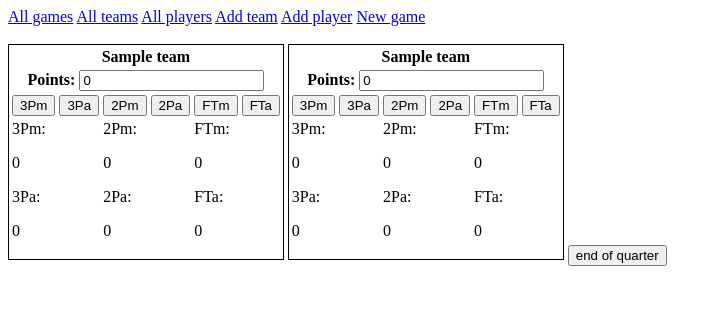
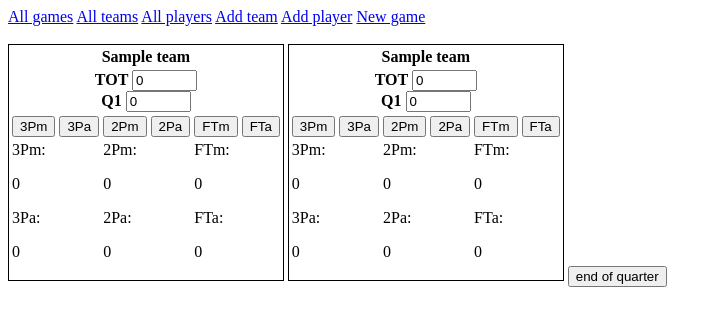
Before and after one commit to TomaszBinkiewicz/basketball_game, a Django app: page /game/1/1 in a window 1280 px wide. Shown: the top 326 px of the page, without its empty margins (0-722 px from the left). Run offline with Django 3.2, Linux system fonts and the light colour scheme; tables that the repository leaves empty hold one stand-in row (Sample ...).

Commit message:
game_total_score

```diff
--- a/basketball_game/basketball_game_app/static/js/game.js
+++ b/basketball_game/basketball_game_app/static/js/game.js
@@ -5,6 +5,8 @@ $(document).ready(()=>{
     let team_away = $("div#div_team2");
     let team_home_score = team_home.find("#team_home_score");
     let team_away_score = team_away.find("#team_away_score");
+    let team_home_score_total = team_home.find("#team_home_score_total");
+    let team_away_score_total = team_away.find("#team_away_score_total");
     let buttons_home = team_home.find("button");
     let buttons_away = team_away.find("button");
     team_home_score.val(0);
@@ -13,9 +15,15 @@ $(document).ready(()=>{
     buttons_home.on("click", function(event){
         event.preventDefault();
         let home_score = parseInt(team_home_score.val());
+        let home_score_total = parseInt(team_home_score_total.val());
+        if (isNaN(home_score_total)){
+            home_score_total = 0;
+        }
         let add = parseInt($(this).val());
         home_score += add;
+        home_score_total += add;
         team_home_score.val(home_score);
+        team_home_score_total.val(home_score_total);
         let class_name = this.className;
         let corresponding_field = $(this).parent().parent().next().find(`.${class_name}`);
         if (corresponding_field.length === 2) {
@@ -33,9 +41,15 @@ $(document).ready(()=>{
     buttons_away.on("click", function(event){
         event.preventDefault();
         let away_score = parseInt(team_away_score.val());
+        let away_score_total = parseInt(team_away_score_total.val());
+        if (isNaN(away_score_total)){
+            away_score_total = 0;
+        }
         let add = parseInt($(this).val());
         away_score += add;
+        away_score_total += add;
         team_away_score.val(away_score);
+        team_away_score_total.val(away_score_total);
         let class_name = this.className;
         let corresponding_field = $(this).parent().parent().next().find(`.${class_name}`);
         if (corresponding_field.length === 2) {
--- a/basketball_game/basketball_game_app/views.py
+++ b/basketball_game/basketball_game_app/views.py
@@ -99,10 +99,21 @@ class GameView(View):
 
     def get(self, request, pk, quarter):
         game = Games.objects.get(id=pk)
-        return render(request, 'basketball_game_app/game.html', context={'game_data': game})
+        team_home_score_total = request.session.get('team_home_score_total')
+        team_away_score_total = request.session.get('team_away_score_total')
+        if team_away_score_total is None or quarter == 1:
+            team_away_score_total = 0
+        if team_home_score_total is None or quarter == 1:
+            team_home_score_total = 0
+        print(team_away_score_total)
+        print(team_home_score_total)
+        return render(request, 'basketball_game_app/game.html',
+                      context={'game_data': game, 'quarter': quarter, 'team_home_score_total': team_home_score_total,
+                               'team_away_score_total': team_away_score_total})
 
     def post(self, request, pk, quarter):
         game = Games.objects.get(id=pk)
+        # quarter score
         team_home_score = request.POST.get('team_home_score')
         team_away_score = request.POST.get('team_away_score')
         if not (validate_positive_int(team_away_score) and validate_positive_int(team_home_score)):
@@ -110,6 +121,17 @@ class GameView(View):
             return self.get(request, pk, quarter)
         team_away_score = int(team_away_score)
         team_home_score = int(team_home_score)
+        # game score
+        team_home_score_total = request.POST.get('team_home_score_total')
+        team_away_score_total = request.POST.get('team_away_score_total')
+        if not (validate_positive_int(team_away_score_total) and validate_positive_int(team_home_score_total)):
+            print('tutaj')
+            return self.get(request, pk, quarter)
+        team_away_score_total = int(team_away_score_total)
+        team_home_score_total = int(team_home_score_total)
+        request.session['team_home_score_total'] = team_home_score_total
+        request.session['team_away_score_total'] = team_away_score_total
+
         new_quarter = Part()
         new_quarter.game = game
         new_quarter.name = quarter
@@ -118,6 +140,8 @@ class GameView(View):
         new_quarter.save()
         if quarter < 5:
             quarter += 1
+        if quarter > 4 and team_away_score_total != team_home_score_total:
+            return redirect('all-games')
         return redirect('game-view', pk, quarter)
 
 
--- a/basketball_game/templates/basketball_game_app/game.html
+++ b/basketball_game/templates/basketball_game_app/game.html
@@ -6,11 +6,16 @@
                 <table>
                     <tr>
                         <th colspan="3">{{ game_data.team_home }}</th>
+
                     </tr>
                     <tr>
                         <th colspan="3">
-                            <label>Points:
-                                <input type="text" id="team_home_score" name="team_home_score">
+                            <label>TOT
+                                <input size="5" type="text" id="team_home_score_total" name="team_home_score_total" readonly value="{{team_home_score_total}}">
+                            </label>
+                        <br>
+                            <label>{% if quarter < 5 %}Q{{ quarter }}{% else %}OT{% endif %}
+                                <input size="5" type="text" id="team_home_score" name="team_home_score" readonly>
                             </label>
                         </th>
                     </tr>
@@ -75,8 +80,12 @@
                     </tr>
                     <tr>
                         <th colspan="3">
-                            <label>Points:
-                                <input type="text" id="team_away_score" name="team_away_score">
+                            <label>TOT
+                                <input size="5" type="text" id="team_away_score_total" name="team_away_score_total" value="{{ team_away_score_total }}" readonly>
+                            </label>
+                        <br>
+                            <label>{% if quarter < 5 %}Q{{ quarter }}{% else %}OT{% endif %}
+                                <input size="5" type="text" id="team_away_score" name="team_away_score" readonly>
                             </label>
                         </th>
                     </tr>
```
